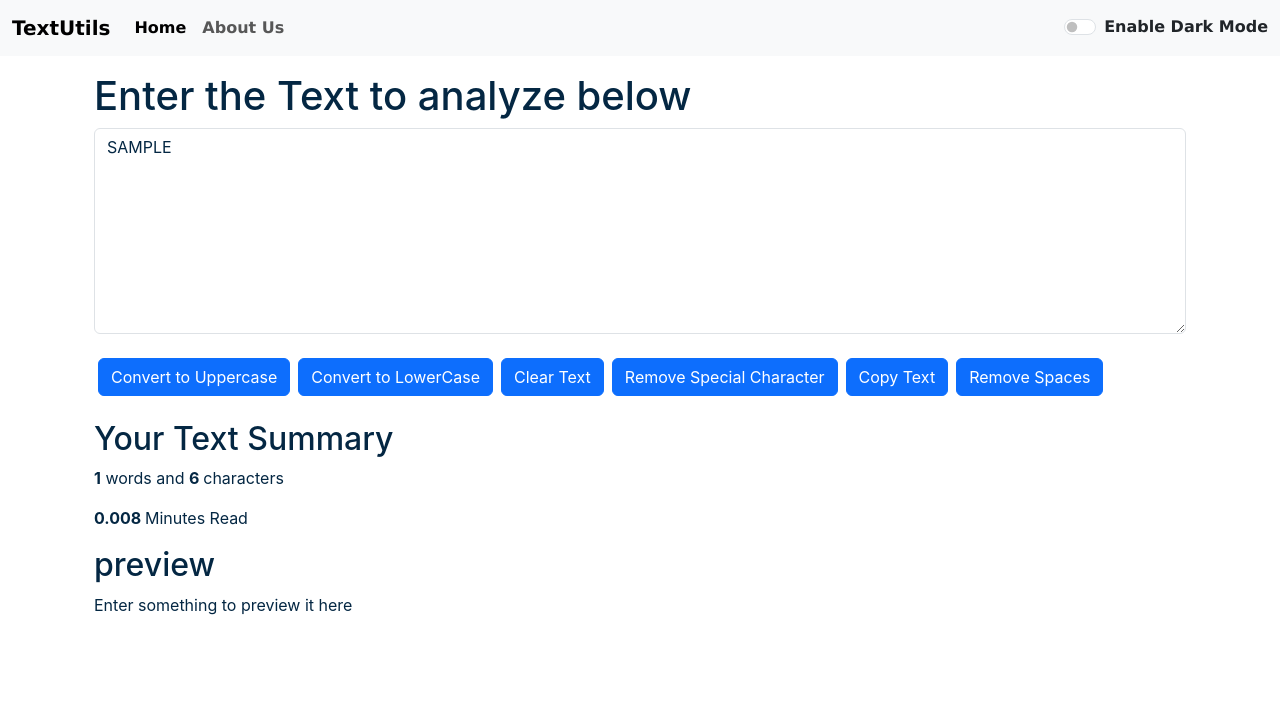
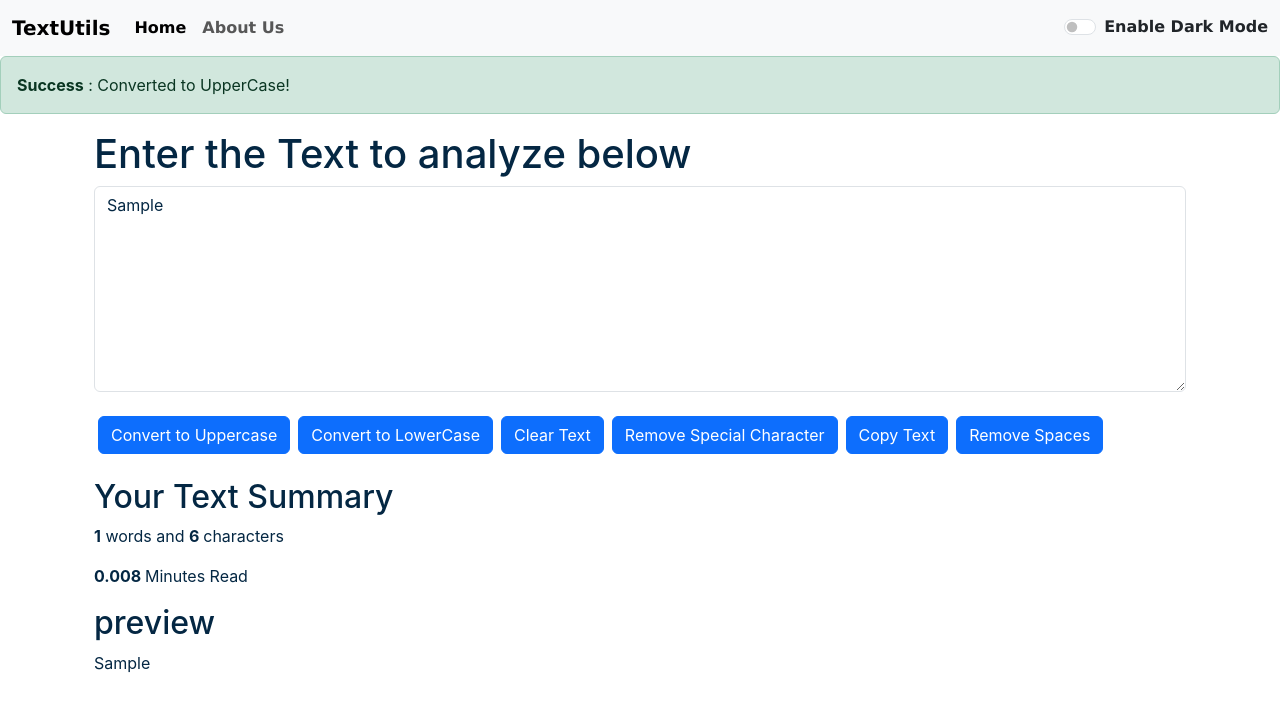
Before and after one commit to Tayyab-103/React.js_CWH_78, a React (Create React App) app in the folder my-app/: page / in a window 1280 px wide. Both pictures are taken after typing "Sample" into the empty fields and a click on the button "Convert to Uppercase". Shown: the top 712 px of the page. Built offline with nearby package versions, Linux system fonts and the light colour scheme.

Commit message:
L-13 Auto Dismising Alert Message

```diff
--- a/my-app/src/App.js
+++ b/my-app/src/App.js
@@ -3,17 +3,32 @@ import "./App.css";
 // import About from "./components/About";
 import Navbar from "./components/Navbar";
 import TextForm from "./components/TextForm";
+import Alert from "./components/Alert";
 
 function App() {
   const [mode, setMode] = useState("light"); // whether dark mode or not
 
+  const [alert, setAlert] = useState(null);
+
+  const showAlert = (message, type) => {
+    setAlert({
+      msg: message,
+      type: type,
+    });
+
+    setTimeout(() => {
+      setAlert(null)
+    }, 3000);
+  };
   const toggleMode = () => {
     if (mode === "light") {
       setMode("dark");
       document.body.style.backgroundColor = "#042743";
+      showAlert("Dark mode has been enabled", "success");
     } else {
       setMode("light");
-       document.body.style.backgroundColor = "white";
+      document.body.style.backgroundColor = "white";
+      showAlert("Light mode has been enabled", "success");
     }
   };
   return (
@@ -26,8 +41,13 @@ function App() {
         mode={mode}
         toggleMode={toggleMode}
       />
+      <Alert alert={alert} />
       <div className="container my-3">
-        <TextForm heading="Enter the Text to analyze below" mode={mode} />
+        <TextForm
+          showAlert={showAlert}
+          heading="Enter the Text to analyze below"
+          mode={mode}
+        />
         {/* <About/> */}
       </div>
     </>
--- /dev/null
+++ b/my-app/src/components/Alert.jsx
@@ -0,0 +1,21 @@
+import React from "react";
+
+const Alert = (props) => {
+
+  const capitalize = (word)=>{
+const lower = word.toLowerCase();
+return lower.charAt(0).toUpperCase() + lower.slice(1);
+  }
+  return (
+    props.alert && (
+      <div
+        className={`alert alert-${props.alert.type} alert-dismissible fade show`}
+        role="alert"
+      >
+        <strong>{capitalize(props.alert.type)}</strong> : {props.alert.msg}
+      </div>
+    )
+  );
+};
+
+export default Alert;
--- a/my-app/src/components/TextForm.js
+++ b/my-app/src/components/TextForm.jsx
@@ -1,15 +1,24 @@
 import React, { useState } from "react";
 
 export default function TextForm(props) {
+  //First Letter capitalize functions
+  const capitalize = (word) => {
+    const lower = word.toLowerCase();
+    return lower.charAt(0).toUpperCase() + lower.slice(1);
+  };
+
   const handleUpClick = () => {
     // console.log("Uppercase was clicked" + text);
     let newText = text.toUpperCase();
     setText(newText);
+
+    props.showAlert("Converted to UpperCase!", "success")
   };
   const handleLoClick = () => {
     // console.log("Uppercase was clicked" + text);
     let newText = text.toLowerCase();
     setText(newText);
+     props.showAlert("Converted to LowerCase!", "success");
   };
   const handleClearClick = () => {
     let newText = "";
@@ -50,7 +59,7 @@ export default function TextForm(props) {
         <div className="mb-3">
           <textarea
             className="form-control"
-            value={text}
+            value={capitalize(text)}
             onChange={handleOnChange}
             id="myBox"
             rows="8"
@@ -100,7 +109,11 @@ export default function TextForm(props) {
           <b>{0.008 * text.split(" ").length} </b> Minutes Read
         </p>
         <h2>preview</h2>
-        <p>{text.lenght > 0 ? text : "Enter something to preview it here"}</p>
+        <p>
+          {capitalize(
+            text.length > 0 ? text : "Enter something to preview it here"
+          )}
+        </p>
       </div>
     </>
   );
```
Also changed, not shown: my-app/src/components/Navbar.jsx (renamed from my-app/src/components/Navbar.js).
